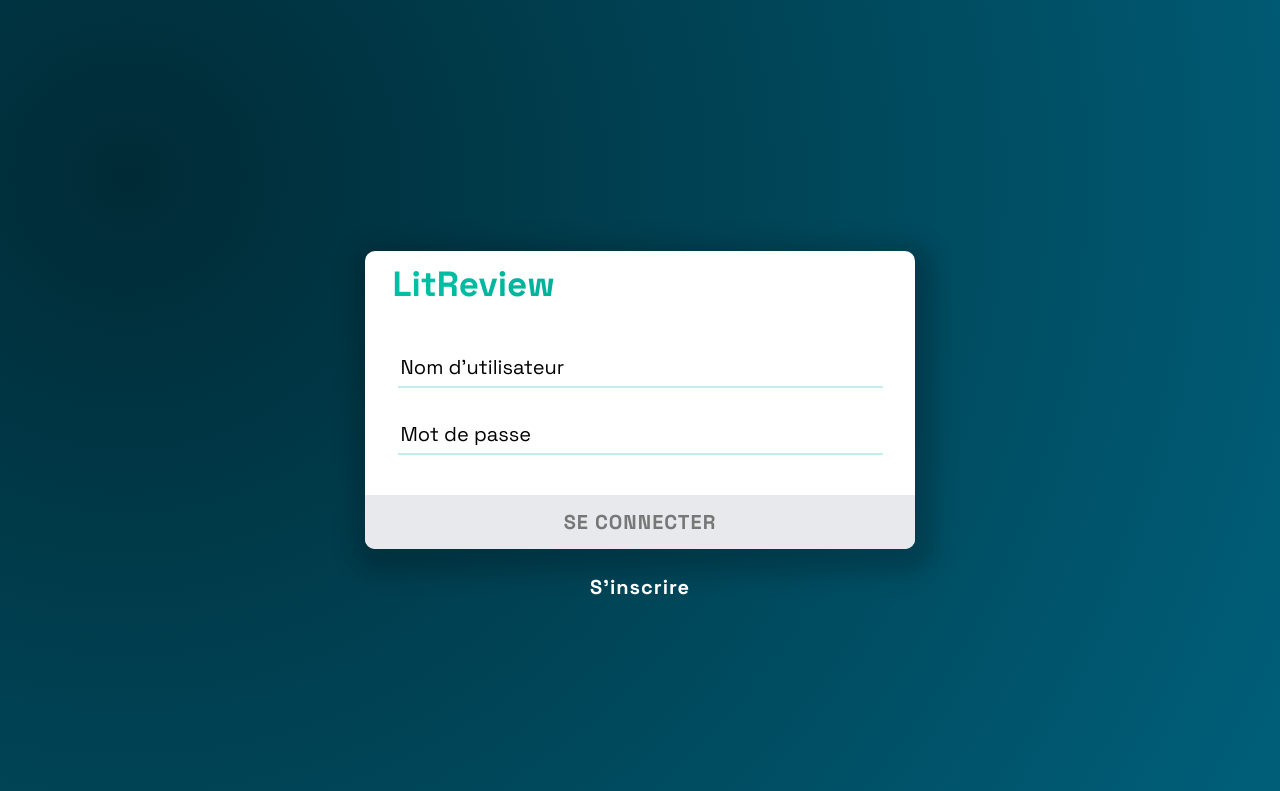
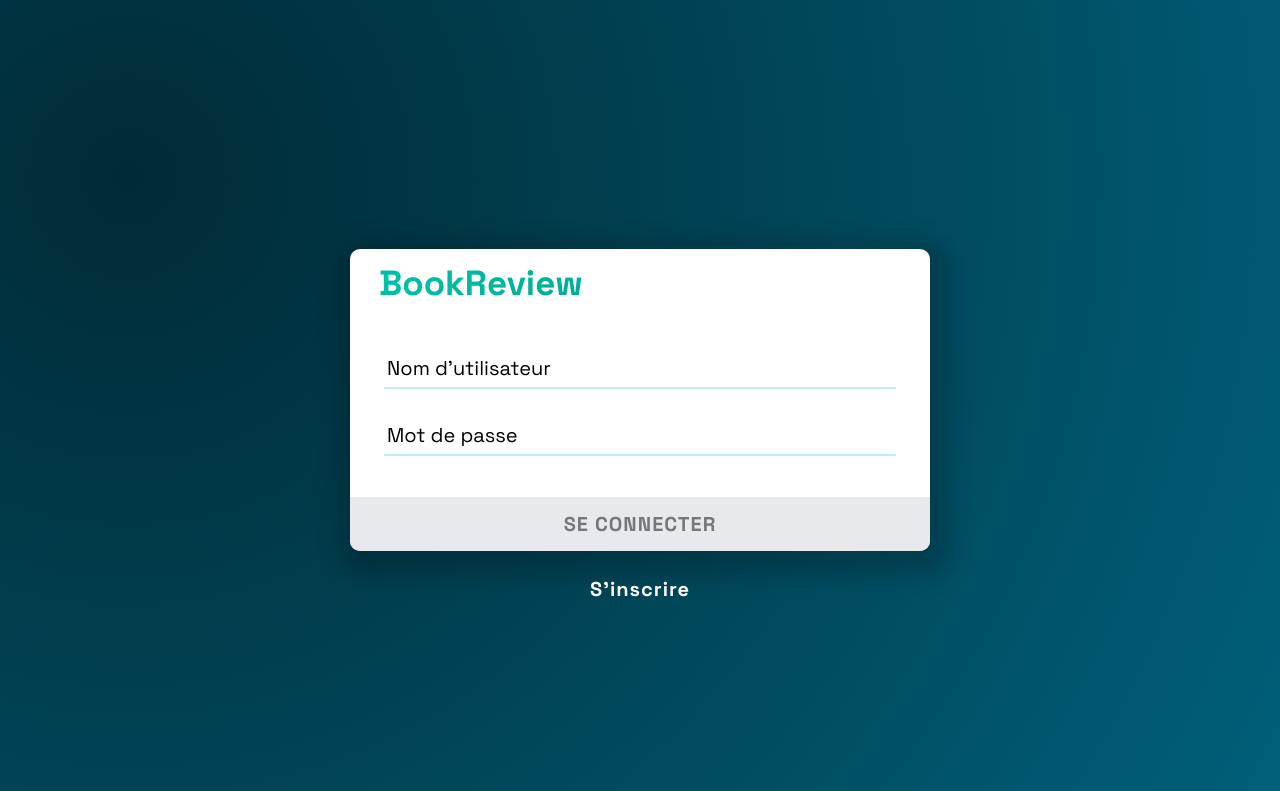
Before and after one commit to weekendatchewie/p9_litreview_book, a Django app: page / in a window 1280 px wide. Shown: the top 791 px of the page. Run offline with Django 4.2, Linux system fonts and the light colour scheme.

Commit message:
update style

```diff
--- a/core/static/core/styles.css
+++ b/core/static/core/styles.css
@@ -13,7 +13,7 @@ body {
 
 .login-form, .signup-form {
     background: #fff;
-    width: 550px;
+    width: 580px;
     margin: 2%;
     display: flex;
     flex-direction: column;
--- a/core/templates/core/login.html
+++ b/core/templates/core/login.html
@@ -12,7 +12,7 @@
 
                 {% csrf_token %}
 
-                <h1>LitReview</h1>
+                <h1>BookReview</h1>
                 <div class="content">
                     <div class="input-field">
                         <input class="input" id="username" name="username" value="{{ user.username }}" placeholder=" "
--- a/core/templates/core/signup.html
+++ b/core/templates/core/signup.html
@@ -24,7 +24,7 @@
             <form method="post" autocomplete="off">
                 {% csrf_token %}
 
-                <h1>Inscrivez-vous sur LitReview</h1>
+                <h1>Inscrivez-vous sur BookReview</h1>
 
                 <div class="content">
                     <div class="input-field">
--- a/templates/navbar.html
+++ b/templates/navbar.html
@@ -1,5 +1,5 @@
 <div class="navbar">
-    <h1 class="navbar-logo">LitReview App</h1>
+    <h1 class="navbar-logo">BookReview App</h1>
 
     {% if request.user.is_authenticated %}
 
```
